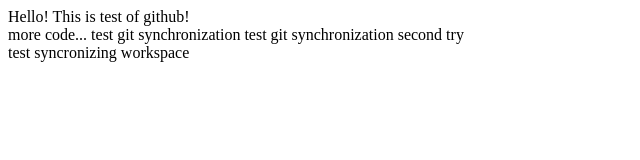
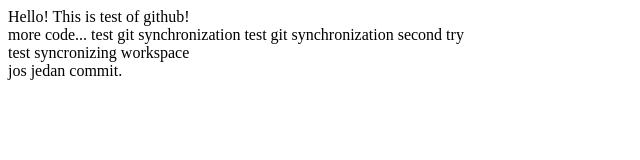
Before and after one commit to PetarVuksanovic/github.demo, a plain HTML site: page WebContent/index.html in a window 1280 px wide. Shown: the whole page, without its empty margins (0-640 px from the left). Drawn offline with Linux system fonts and the light colour scheme.

Commit message:
Jos jedan commit

```diff
--- a/WebContent/index.html
+++ b/WebContent/index.html
@@ -12,5 +12,7 @@
 	test git synchronization second try
 	<br/>
 	test syncronizing workspace
+	<br/>
+	jos jedan commit.
 </body>
 </html>
```
